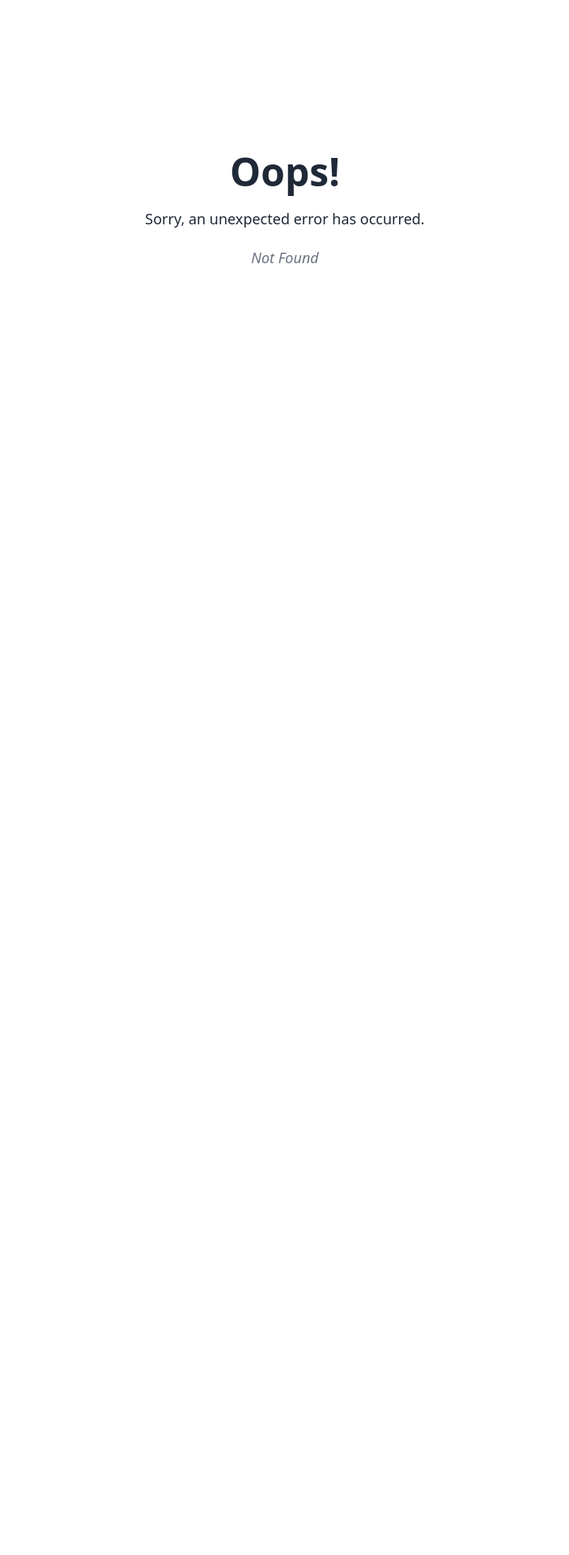
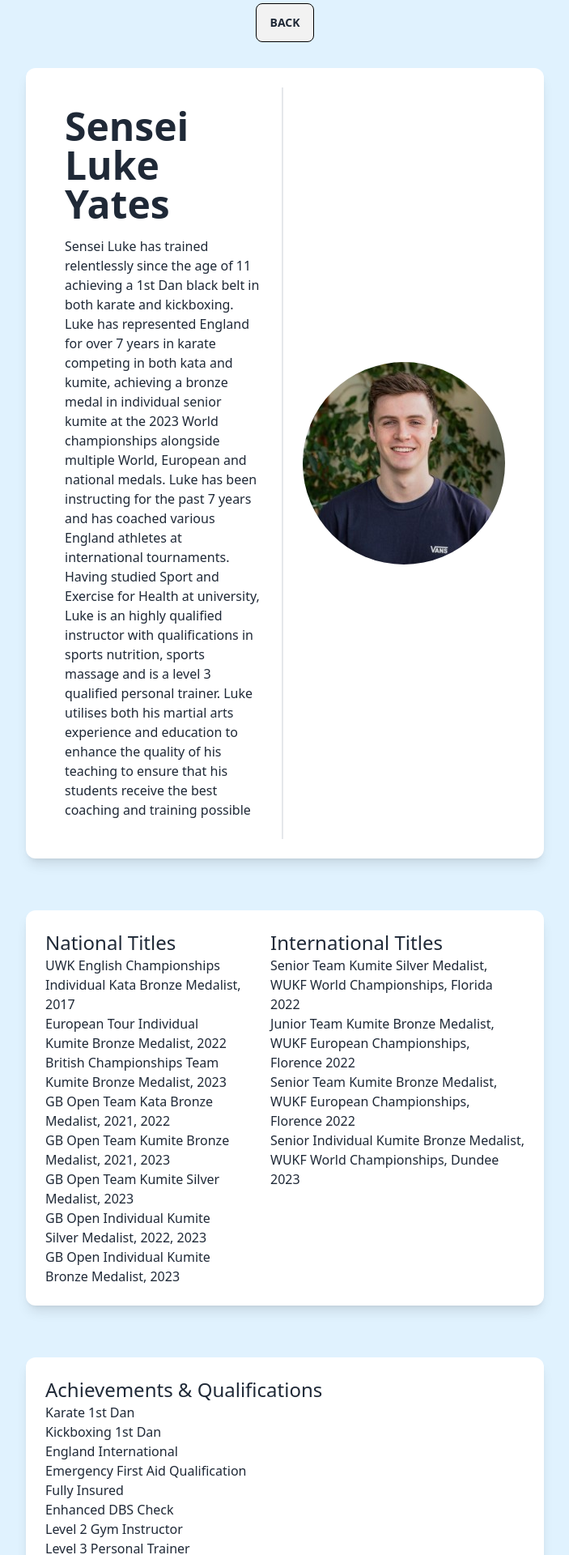
Before and after one commit to brandonscott4/yates-martial-arts, a React (Vite) app in the folder frontend/: page /instructor/1 in a window 1280 px wide. Before the commit this address had no page. Shown: the part 140-2060 px from the top of the page at 81% size, without its empty margins (288-991 px from the left). Before the commit the page ends 800 px from the top, so only its background shows below. Built offline with nearby package versions, Linux system fonts and the light colour scheme.

Commit message:
added individual instructor component

```diff
--- /dev/null
+++ b/frontend/src/components/Instructor.jsx
@@ -0,0 +1,173 @@
+import { Link, useParams } from "react-router-dom";
+
+function Instructor() {
+  const instructorDetails = [
+    {
+      id: 1,
+      fullname: "Sensei Luke Yates",
+      image: "/portrait.jpeg",
+      bio: "Sensei Luke has trained relentlessly since the age of 11 achieving a 1st Dan black belt in both karate and kickboxing. Luke has represented England for over 7 years in karate competing in both kata and kumite, achieving a bronze medal in individual senior kumite at the 2023 World championships alongside multiple World, European and national medals. Luke has been instructing for the past 7 years and has coached various England athletes at international tournaments. Having studied Sport and Exercise for Health at university, Luke is an highly qualified instructor with qualifications in sports nutrition, sports massage and is a level 3 qualified personal trainer. Luke utilises both his martial arts experience and education to enhance the quality of his teaching to ensure that his students receive the best coaching and training possible",
+      achievements: [
+        "Karate 1st Dan",
+        "Kickboxing 1st Dan ",
+        "England International",
+        "Emergency First Aid Qualification",
+        "Fully Insured",
+        "Enhanced DBS Check",
+        "Level 2 Gym Instructor",
+        "Level 3 Personal Trainer",
+        "BSc (Hons) Sport and Exercise for Health",
+      ],
+      national_titles: [
+        "UWK English Championships Individual Kata Bronze Medalist, 2017",
+        "European Tour Individual Kumite Bronze Medalist, 2022",
+        "British Championships Team Kumite Bronze Medalist, 2023",
+        "GB Open Team Kata Bronze Medalist, 2021, 2022",
+        "GB Open Team Kumite Bronze Medalist, 2021, 2023",
+        "GB Open Team Kumite Silver Medalist, 2023",
+        "GB Open Individual Kumite Silver Medalist, 2022, 2023",
+        "GB Open Individual Kumite Bronze Medalist, 2023",
+      ],
+      international_titles: [
+        "Senior Team Kumite Silver Medalist, WUKF World Championships, Florida 2022",
+        "Junior Team Kumite Bronze Medalist, WUKF European Championships, Florence 2022",
+        "Senior Team Kumite Bronze Medalist, WUKF European Championships, Florence 2022",
+        "Senior Individual Kumite Bronze Medalist, WUKF World Championships, Dundee 2023",
+      ],
+    },
+    {
+      id: 2,
+      fullname: "Sensei Vicky Yates",
+      image: "/portrait.jpeg",
+      bio: "Sensei Vicky began training at the age of 19 in Shotokan karate. She then moved on to learn a different style of karate, Ishinryu and now has over 30 years of experience as a 3rd Dan black belt as well as achieving a 1st Dan black belt in kickboxing. Vicky has been competing at international level for over 8 years and became World champion in 2022 in the veterans individual kumite category as well as multiple World, European and national titles in both kata and kumite. Having coached top England athletes at international tournaments she has established herself as a top instructor and coach. In addition to her martial arts experience and achievements, Vicky is a qualified specialist teacher and councillor and is very experienced in teaching children with special educational and additional needs.",
+      achievements: [
+        "Karate 3rd Dan",
+        "Kickboxing 1st Dan",
+        "England International",
+        "Emergency First Aid Qualification",
+        "Fully Insured",
+        "Enhanced DBS Check",
+        "Qualified Teacher",
+        "Qualified Child and Adolescent Counsellor",
+        "Mindfulness Qualification",
+        "Specialist Training in Special Educational Needs",
+        "British Sign Language Qualification",
+      ],
+      national_titles: [
+        "Isshinryu Kata Champion 1997, 1998",
+        "EKF English Championships Team Kata Bronze Medalist, 2013",
+        "EKF English Championships Individual Kumite Silver Medallist, 2014",
+        "EKF English Championships Team Kata  Silver Medallist, 2014",
+        "GB Open Team Kata Bronze Medalist, 2021",
+        "GB Open Individual Kumite Silver Medalist, 2023",
+        "GB Open Individual Kata Bronze Medalist, 2023",
+        "GB Open Individual Kumite Bronze, 2023",
+        "British Championships Individual Kata Silver Medalist, 2023",
+        "British Championships Team Kumite Bronze Medalist, 2023",
+      ],
+      international_titles: [
+        "Team Kumite Bronze Medallist, WUKF World Championships, Dublin 2016",
+        "Individual Kumite Bronze Medallist, WUKF World Championships, Dundee 2018",
+        "Individual Kumite Bronze Medallist, WUKF European Championships, Malta 2018",
+        "Team Kumite Bronze Medallist, WUKF European Championships, Malta 2018",
+        "Individual Kumite Silver Medalist, WUKF World Championships, Romania 2021",
+        "Individual Kata Silver Medalist, WUKF World Championships, Romania 2021",
+        "Individual Kumite Gold Medalist, World Championships, Florida 2022",
+        "Individual Kumite Silver Medalist, WUKF European Championships, Florence 2022",
+        "Team Kumite Silver Medalist, WUKF European Championships, Florence 2022",
+        "Team Kumite Gold Medalist, WUKF World Championships, Dundee 2023",
+        "Individual Kumite Bronze Medalist, WUKF World Championships, Dundee 2023",
+      ],
+    },
+    {
+      id: 3,
+      fullname: "Sensei Lucy Yates",
+      image: "/portrait.jpeg",
+      bio: "Sensei Lucy began training when she was 8, achieving her 1st Dan black belt in both karate andkickboxing. Lucy is also a very successful competitor in karate and became World, European and British champion in Inclusive kata and combat in 2022. Specialising in Shito-ryu Lucy currently represents England in Shitoryu kata and placed 6th in the World championships in 2023. Lucy has a wealth of experience having represented her country for over 6 years worldwide. Her achievements are inspirational as she has chronic health conditions that she overcomes, making her an incredibly patient and inspirational instructor with great attention to detail.",
+      achievements: [
+        "Karate 1st Dan",
+        "Kickboxing 1st Dan",
+        "England International",
+        "Emergency First Aid Qualification",
+        "Fully Insured",
+        "Enhanced DBS Check",
+      ],
+      national_titles: [
+        "GB Open Inclusive Kata Gold Medalist, 2022",
+        "British Championships Inclusive Combat Gold Medalist, 2023",
+        "British Championships Individual Kata Bronze Medalist, 2023",
+      ],
+      international_titles: [
+        "Inclusive Kata Gold Medalist, WUKF World Championships, Florida 2022",
+        "Inclusive Combat Gold Medalist, WUKF World Championships, Florida 2022",
+        "Inclusive Kata Gold Medalist, WUKF European Championships, Florence 2023",
+        "Inclusive Combat Gold Medalist, WUKF European Championships, Florence 2023",
+      ],
+    },
+  ];
+
+  const { key } = useParams();
+  const selectedInstructor = instructorDetails[+key - 1];
+
+  return (
+    <>
+      <div className="w-full flex flex-col justify-center items-center bg-sky-100">
+        <Link to="/instructors">
+          <button className="btn border border-black hover:border-black mt-8">
+            Back
+          </button>
+        </Link>
+        <div className="w-10/12 lg:w-1/2 bg-white p-6 my-8 rounded-xl shadow-lg">
+          <div className="flex flex-col lg:flex-row justify-center items-center">
+            <div className="lg:border-r-2 p-2 lg:p-6">
+              <h1 className="text-3xl md:text-5xl font-semibold mb-4">
+                {selectedInstructor.fullname}
+              </h1>
+              <p className="text-md">{selectedInstructor.bio}</p>
+            </div>
+            <img
+              src={selectedInstructor.image}
+              alt=""
+              className="rounded-full p-6"
+            />
+          </div>
+        </div>
+
+        <div className="w-10/12 lg:w-1/2 bg-white p-6 my-8 rounded-xl shadow-lg flex flex-col lg:flex-row gap-8 justify-between">
+          <div>
+            <h3 className="text-2xl font-medium">National Titles</h3>
+            <ul>
+              {selectedInstructor.national_titles.map((item, index) => (
+                <li key={index}>{item}</li>
+              ))}
+            </ul>
+          </div>
+
+          <div>
+            <h3 className="text-2xl font-medium">International Titles</h3>
+            <ul>
+              {selectedInstructor.international_titles.map((item, index) => (
+                <li key={index}>{item}</li>
+              ))}
+            </ul>
+          </div>
+        </div>
+
+        <div className="w-10/12 lg:w-1/2 bg-white p-6 my-8 rounded-xl shadow-lg flex justify-between">
+          <div>
+            <h3 className="text-2xl font-medium">
+              Achievements & Qualifications
+            </h3>
+            <ul>
+              {selectedInstructor.achievements.map((item, index) => (
+                <li key={index}>{item}</li>
+              ))}
+            </ul>
+          </div>
+        </div>
+      </div>
+    </>
+  );
+}
+
+export default Instructor;
--- a/frontend/src/components/Navbar.jsx
+++ b/frontend/src/components/Navbar.jsx
@@ -32,11 +32,6 @@ function Navbar() {
                   </NavLink>
                 </li>
                 <li>
-                  <NavLink to="/about" onClick={toggleHamburgerMenu}>
-                    About Us
-                  </NavLink>
-                </li>
-                <li>
                   <NavLink to="/instructors" onClick={toggleHamburgerMenu}>
                     Instructors
                   </NavLink>
@@ -61,9 +56,6 @@ function Navbar() {
               <NavLink to="/">Home</NavLink>
             </li>
             <li>
-              <NavLink to="/about">About Us</NavLink>
-            </li>
-            <li>
               <NavLink to="/instructors">Instructors</NavLink>
             </li>
             <li>
--- a/frontend/src/main.jsx
+++ b/frontend/src/main.jsx
@@ -8,6 +8,7 @@ import Home from "./routes/Home";
 import Instructors from "./routes/Instructors";
 import ClassesPrices from "./routes/ClassesPrices";
 import JoinContact from "./routes/JoinContact";
+import Instructor from "./components/Instructor";
 
 const router = createBrowserRouter([
   {
@@ -31,6 +32,10 @@ const router = createBrowserRouter([
         path: "contact",
         element: <JoinContact />,
       },
+      {
+        path: "instructor/:key",
+        element: <Instructor />,
+      },
     ],
   },
 ]);
--- a/frontend/src/routes/Home.jsx
+++ b/frontend/src/routes/Home.jsx
@@ -27,8 +27,8 @@ function Home() {
         </div>
       </div>
 
-      <div className="flex items-center justify-center py-20 bg-white text-md md:text-lg font-semibold">
-        <div className="p-4 text-left md:text-center">
+      <div className="flex items-center justify-center py-20 bg-white text-md md:text-xl font-semibold">
+        <div className="p-4 text-left md:text-center xl:w-2/3">
           <p className="mb-8">
             Yates Martial Arts was established in 2023 by Luke Yates alongside
             his family for whom karate is a way of life.
@@ -44,7 +44,7 @@ function Home() {
 
       <div className=" flex bg-sky-100 py-20 justify-center items-center ">
         <div className="flex flex-wrap gap-24 w-4/5 lg:w-2/3 flex-col lg:flex-row">
-          <div className="flex-1 bg-white rounded-2xl p-8 shadow-md border">
+          <div className="flex-1 bg-white rounded-2xl p-8 shadow-lg border">
             <h3 className="font-bold text-xl">Karate </h3>
             <div className="divider"></div>
             <p>
@@ -59,7 +59,7 @@ function Home() {
             </p>
           </div>
 
-          <div className=" flex-1 bg-white rounded-2xl p-8 shadow-md border">
+          <div className=" flex-1 bg-white rounded-2xl p-8 shadow-lg border">
             <h3 className="font-bold text-xl">Kickboxing</h3>
             <div className="divider"></div>
             <p>
@@ -74,7 +74,7 @@ function Home() {
             </p>
           </div>
 
-          <div className="flex-2 bg-white rounded-2xl p-8 shadow-md border">
+          <div className="flex-2 bg-white rounded-2xl p-8 shadow-lg border">
             <h3 className="font-bold text-xl">Little Ninjas</h3>
             <div className="divider text-xl"></div>
             <p>
--- a/frontend/src/routes/Instructors.jsx
+++ b/frontend/src/routes/Instructors.jsx
@@ -1,3 +1,6 @@
+import { Link } from "react-router-dom";
+
+Link;
 function Instructors() {
   return (
     <>
@@ -12,9 +15,11 @@ function Instructors() {
               <h2 className="card-title">Luke Yates</h2>
               <p>1st Dan</p>
               <div className="card-actions justify-end">
+                <Link to="/instructor/1">
                   <button className="btn border border-black hover:border-black">
                     Learn More
                   </button>
+                </Link>
               </div>
             </div>
           </div>
@@ -26,12 +31,14 @@ function Instructors() {
               <img src="/portrait.jpeg" alt="Album" />
             </figure>
             <div className="card-body">
-              <h2 className="card-title">Luke Yates</h2>
+              <h2 className="card-title">Vicky Yates</h2>
               <p>1st Dan</p>
               <div className="card-actions justify-end">
+                <Link to="/instructor/2">
                   <button className="btn border border-black hover:border-black">
                     Learn More
                   </button>
+                </Link>
               </div>
             </div>
           </div>
@@ -43,12 +50,14 @@ function Instructors() {
               <img src="/portrait.jpeg" alt="Album" />
             </figure>
             <div className="card-body">
-              <h2 className="card-title">Luke Yates</h2>
+              <h2 className="card-title">Lucy Yates</h2>
               <p>1st Dan</p>
               <div className="card-actions justify-end">
+                <Link to="/instructor/3">
                   <button className="btn border border-black hover:border-black">
                     Learn More
                   </button>
+                </Link>
               </div>
             </div>
           </div>
```
Lines whose indentation alone changed are shown as unchanged.
